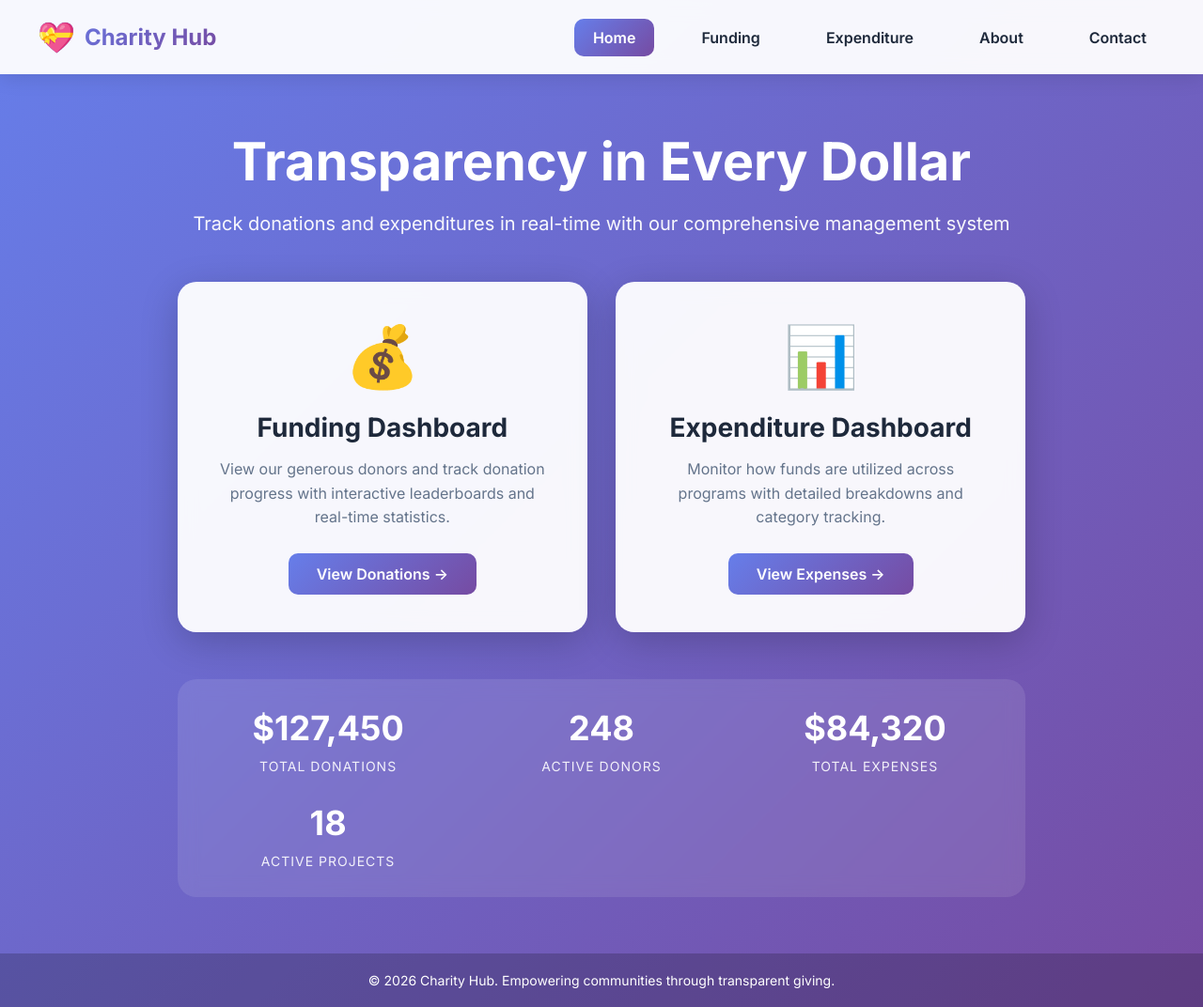
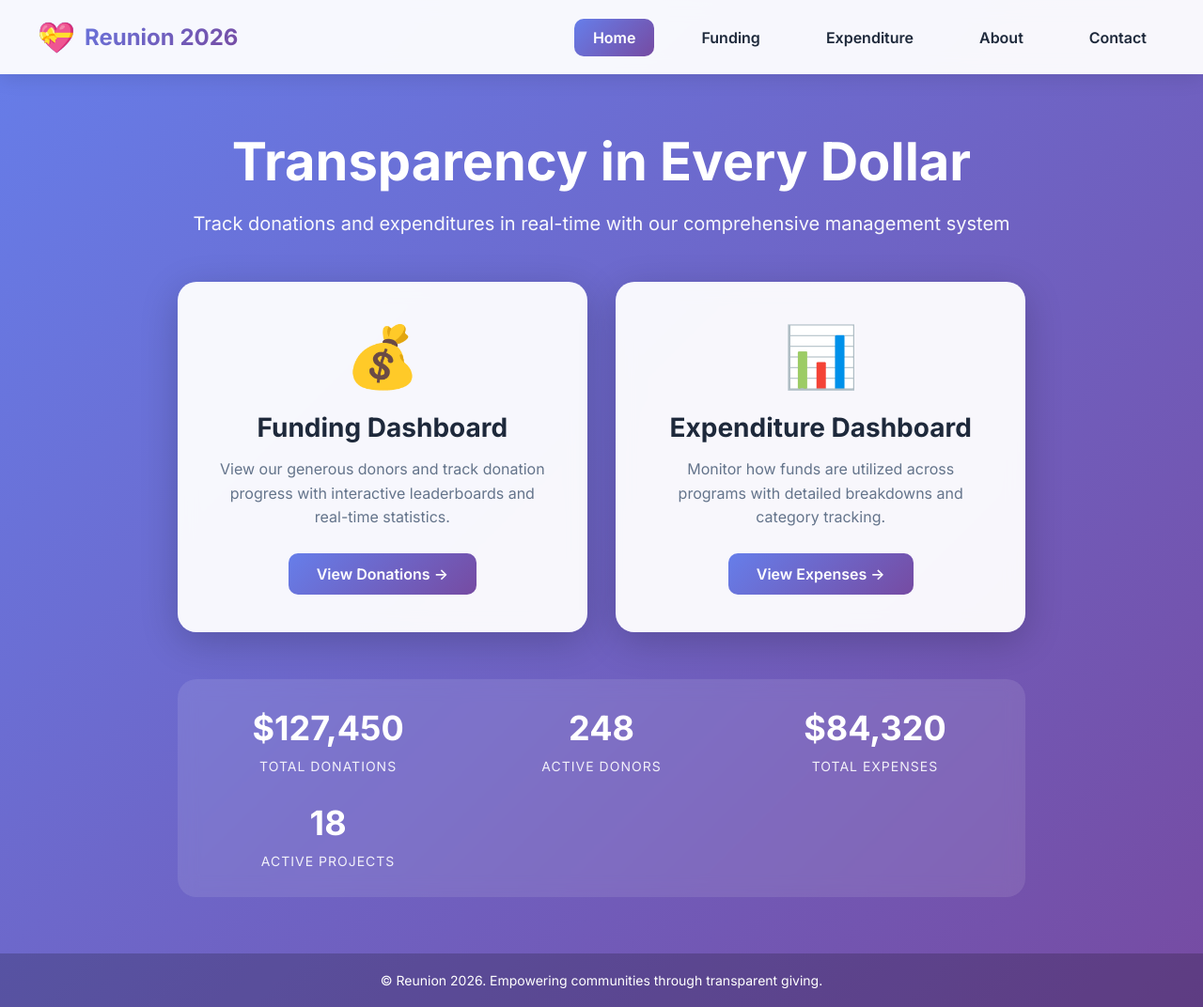
Before and after one commit to Mamunsiraz/Fundraising_Reunion_2026, a plain HTML site: page index.html in a window 1280 px wide. Shown: the whole page at 94% size. Drawn offline with Linux system fonts and the light colour scheme.

Commit message:
Update branding from 'Charity Hub' to 'Reunion 2026'

```diff
--- a/index.html
+++ b/index.html
@@ -306,7 +306,7 @@
     <!-- Navigation Bar -->
     <nav class="navbar">
         <div class="nav-container">
-            <div class="logo">Charity Hub</div>
+            <div class="logo">Reunion 2026</div>
             <div class="menu-toggle" onclick="toggleMenu()">
                 <span></span>
                 <span></span>
@@ -369,7 +369,7 @@
 
     <!-- Footer -->
     <footer class="footer">
-        <p>&copy; 2026 Charity Hub. Empowering communities through transparent giving.</p>
+        <p>&copy; Reunion 2026. Empowering communities through transparent giving.</p>
     </footer>
 
     <script>
```
